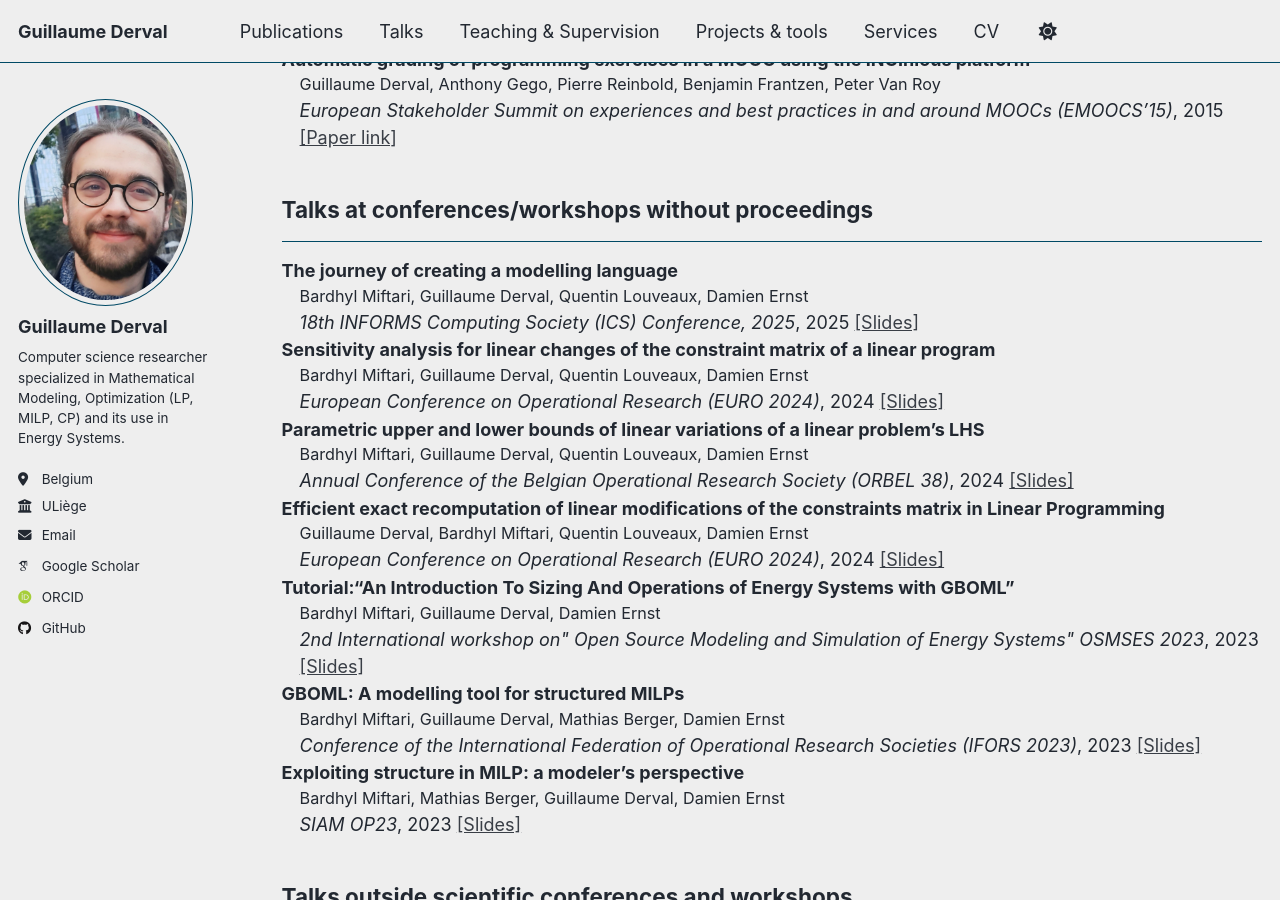
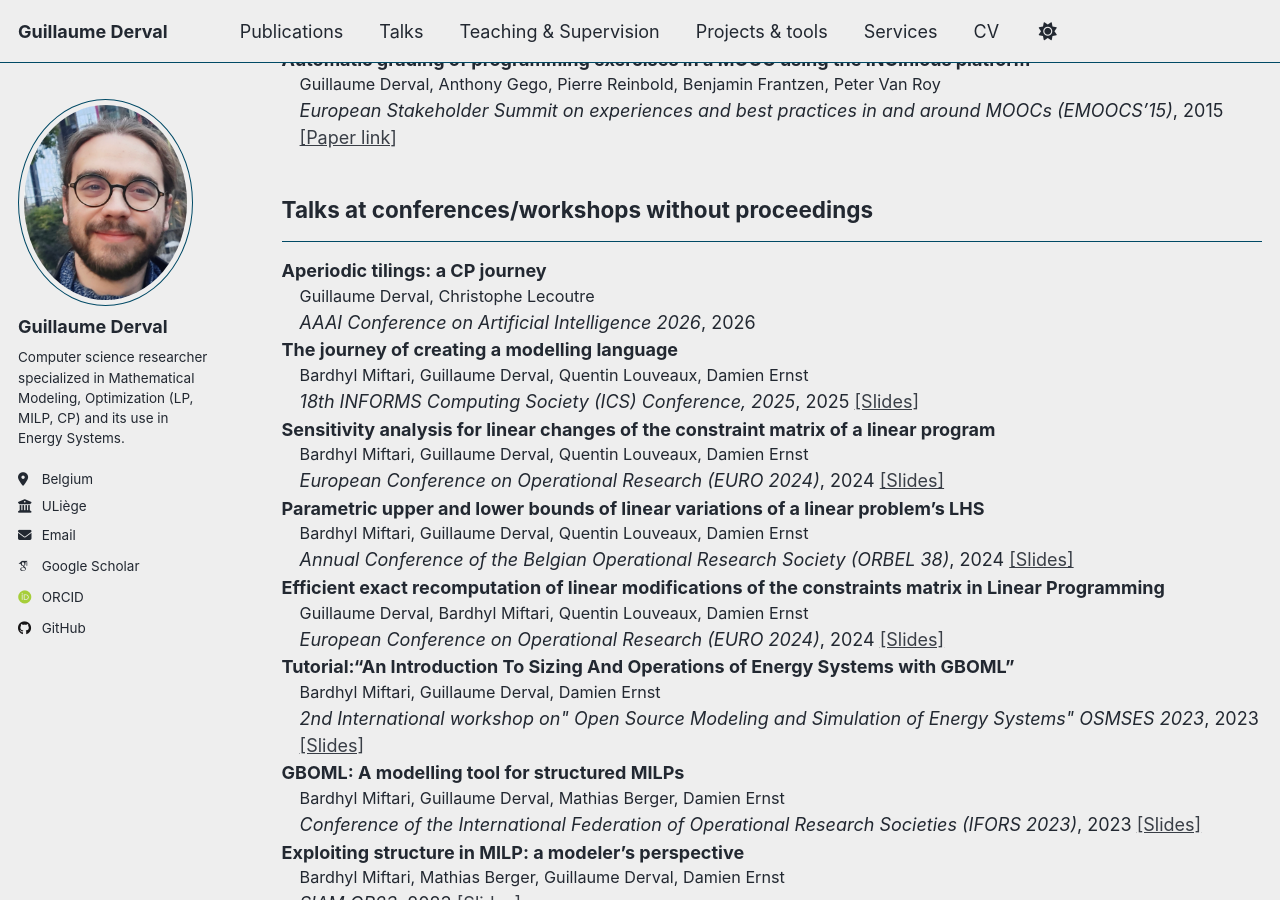
Before and after one commit to GuillaumeDerval/guillaumederval.github.io, a Jekyll site: the page built from _pages/talks.html, in a window 1280 px wide and 900 px high, scrolled down 1082 px. Built offline with Jekyll 4.4.1, drawn with Linux system fonts in a browser that asks for light colours; some web fonts are replaced; a script that is not in the unit is left out.

Commit message:
Update AAAI

```diff
--- a/_data/publications/presentations.yaml
+++ b/_data/publications/presentations.yaml
@@ -88,3 +88,13 @@
     title: 18th INFORMS Computing Society (ICS) Conference, 2025
   presenter: Miftari, Bardhyl
   url: https://orbi.uliege.be/bitstream/2268/329365/1/ICS.pdf
+- type: article
+  title: 'Aperiodic tilings: a CP journey'
+  author:
+  - Derval, Guillaume
+  - Lecoutre, Christophe
+  date: 2026
+  parent:
+    type: proceedings
+    title: AAAI Conference on Artificial Intelligence 2026
+  presenter: Derval, Guillaume
--- a/_data/publications/published.yaml
+++ b/_data/publications/published.yaml
@@ -231,3 +231,12 @@
     type: periodical
     title: Applied Energy
   url: https://doi.org/10.1016/j.apenergy.2024.125031
+- type: article
+  title: "Aperiodic tilings: a CP journey"
+  author:
+  - Derval, Guillaume
+  - Lecoutre, Christophe
+  date: 2026
+  parent:
+    type: periodical
+    title: AAAI Conference on Artificial Intelligence 2026
--- a/_data/publications/review.yaml
+++ b/_data/publications/review.yaml
@@ -59,12 +59,3 @@
   parent:
     type: periodical
     title: "Energy Conversion and Management: X"
-- type: article
-  title: "Aperiodic tilings: a CP journey"
-  author:
-  - Derval, Guillaume
-  - Lecoutre, Christophe
-  date: 2025
-  parent:
-    type: periodical
-    title: AAAI Conference on Artificial Intelligence 2026
```
